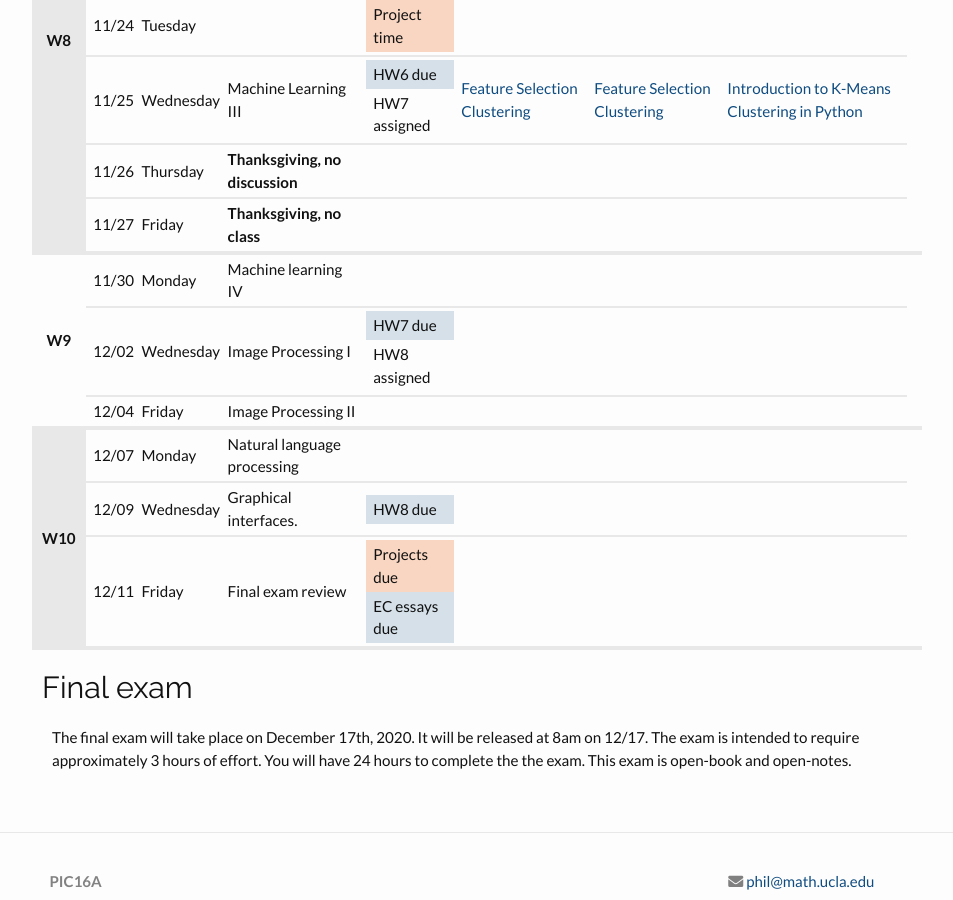
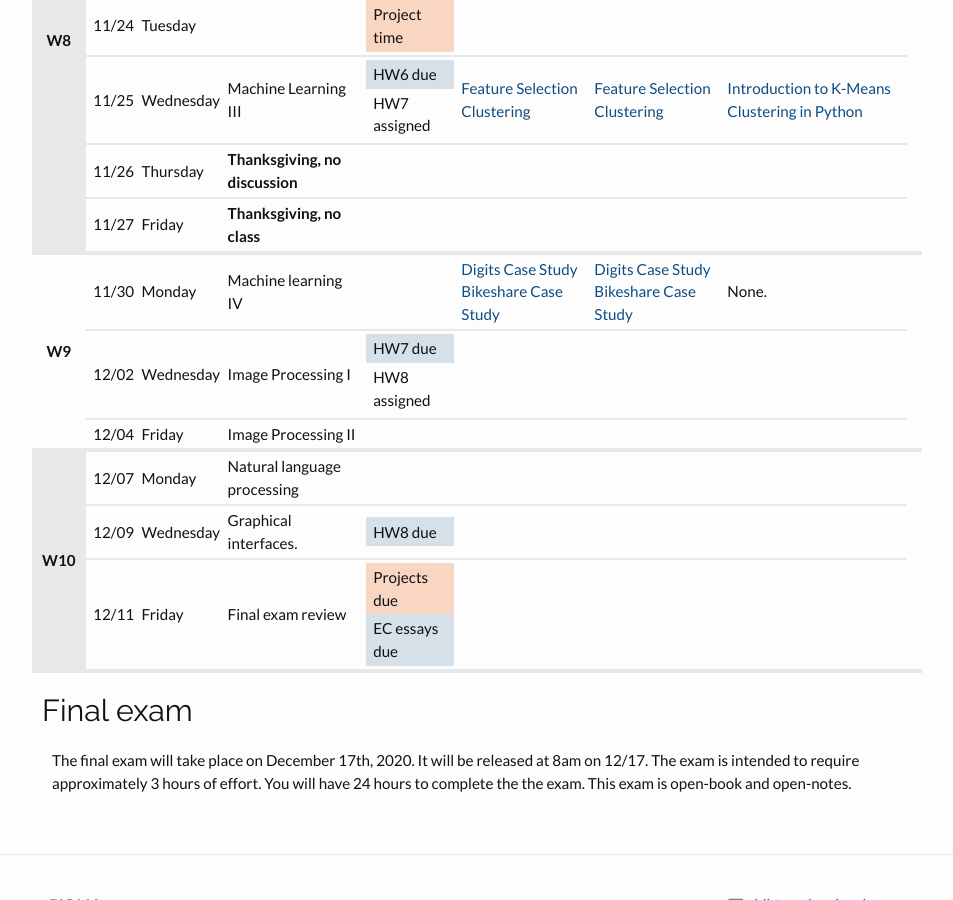
Before and after one commit to PhilChodrow/PIC16A, a Jekyll site: the page built from schedule.md, in a window 1280 px wide and 900 px high, scrolled down 2152 px. Shown: the whole window, without its empty margins (163-1116 px from the left). Built offline with Jekyll 4.4.1, drawn with Linux system fonts in a browser that asks for light colours; nearby versions of some CDN libraries.

Commit message:
Update schedule.md

```diff
--- a/schedule.md
+++ b/schedule.md
@@ -735,7 +735,7 @@
             <td>Machine Learning II</td>
             <td></td>
             <td>
-                <a href="https://philchodrow.github.io/PIC16A/content/ML/ML_4.jpg">
+                <a href="https://nbviewer.jupyter.org/github/PhilChodrow/PIC16A/blob/master/content/ML/ML_4.ipynb">
                     Overfitting I
                 </a>
                 <br>
@@ -788,7 +788,7 @@
             <td>Machine Learning III</td>
             <td><div class="hw"> HW6 due</div><div class="assignment"> HW7 assigned</div></td>
             <td>
-                <a href="https://philchodrow.github.io/PIC16A/content/ML/ML_7.jpg">
+                <a href="https://nbviewer.jupyter.org/github/PhilChodrow/PIC16A/blob/master/content/ML/ML_7.ipynb">
                     Feature Selection
                 </a>
                 <br>
@@ -835,9 +835,25 @@
             <td>Monday</td>
             <td>Machine learning IV </td>
             <td></td>
-            <td></td>
-            <td></td>
-            <td></td>
+            <td>
+                <a href="https://nbviewer.jupyter.org/github/PhilChodrow/PIC16A/blob/master/content/ML/digits.ipynb">
+                    Digits Case Study
+                </a>
+                <br>
+                <a href="https://nbviewer.jupyter.org/github/PhilChodrow/PIC16A/blob/master/content/ML/bikeshare.ipynb">
+                    Bikeshare Case Study
+                </a>
+            </td>
+            <td>
+                <a href="https://youtu.be/H6YG4HMAZPU">
+                    Digits Case Study
+                </a>
+                <br>
+                <a href="https://youtu.be/VW4EqunOUL4">
+                    Bikeshare Case Study
+                </a>
+            </td>
+            <td>None.</td>
         </tr>
         <tr>
             <td>12/02</td>
```
